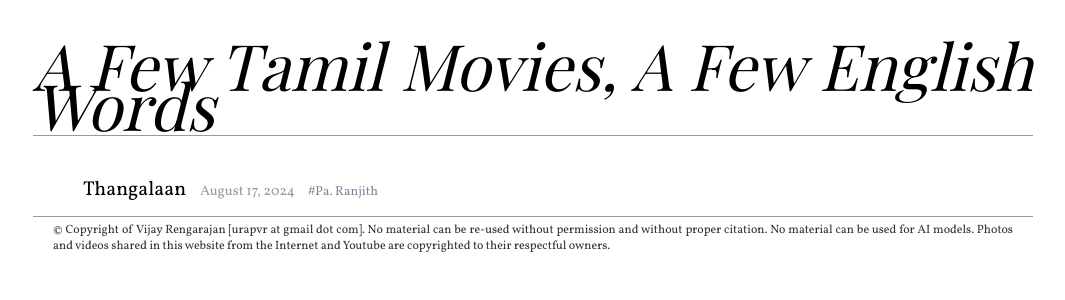
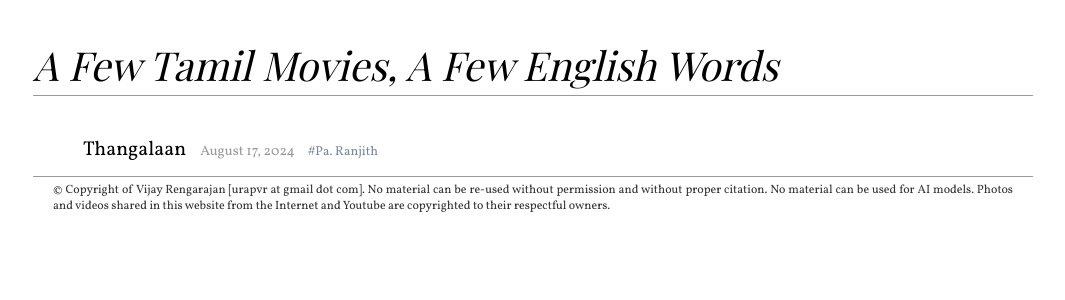
Before and after one commit to apvijay/mov, a Jekyll site: the page built from index.md, in a window 1280 px wide. Shown: the top 300 px of the page, without its empty margins (107-1172 px from the left). Built offline with Jekyll 4.4.1, drawn with Linux system fonts in a browser that asks for light colours; some web fonts are replaced; Markdown is read by kramdown in place of the engine named in the settings.

Commit message:
reduce title size

```diff
--- a/css/style.css
+++ b/css/style.css
@@ -20,7 +20,7 @@ h1 {
     border-bottom: 1px solid #999;
     line-height: 40px;
     color: #000000;
-    font-size: 64px;
+    font-size: 48;
 }
 
 h2 {
```
